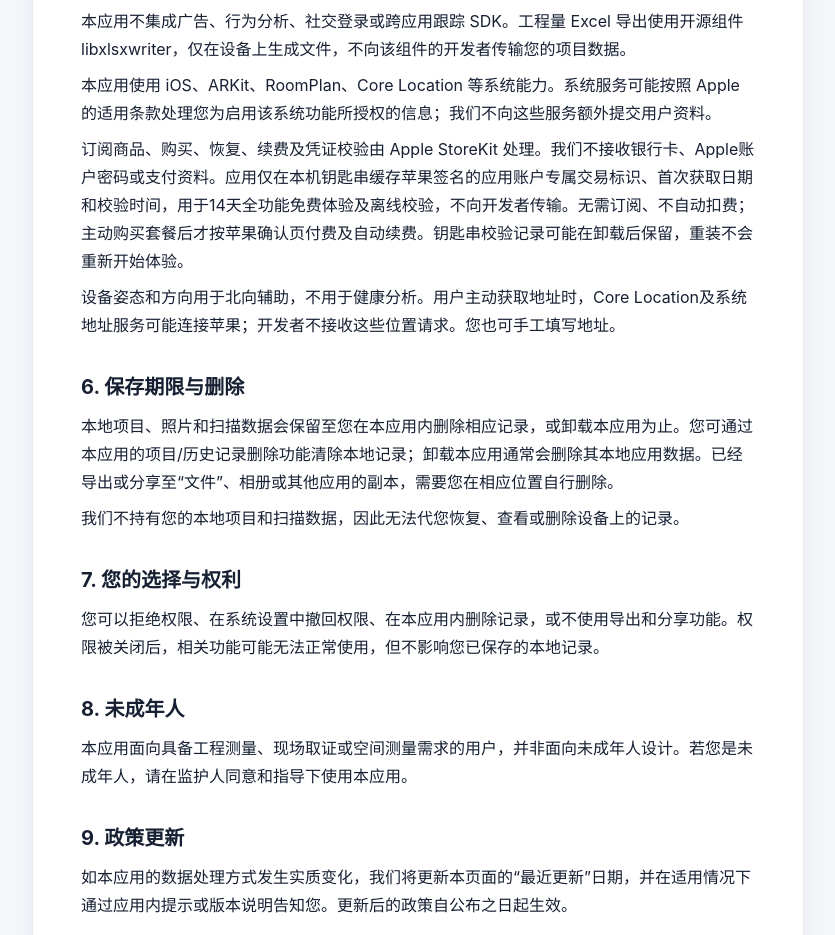
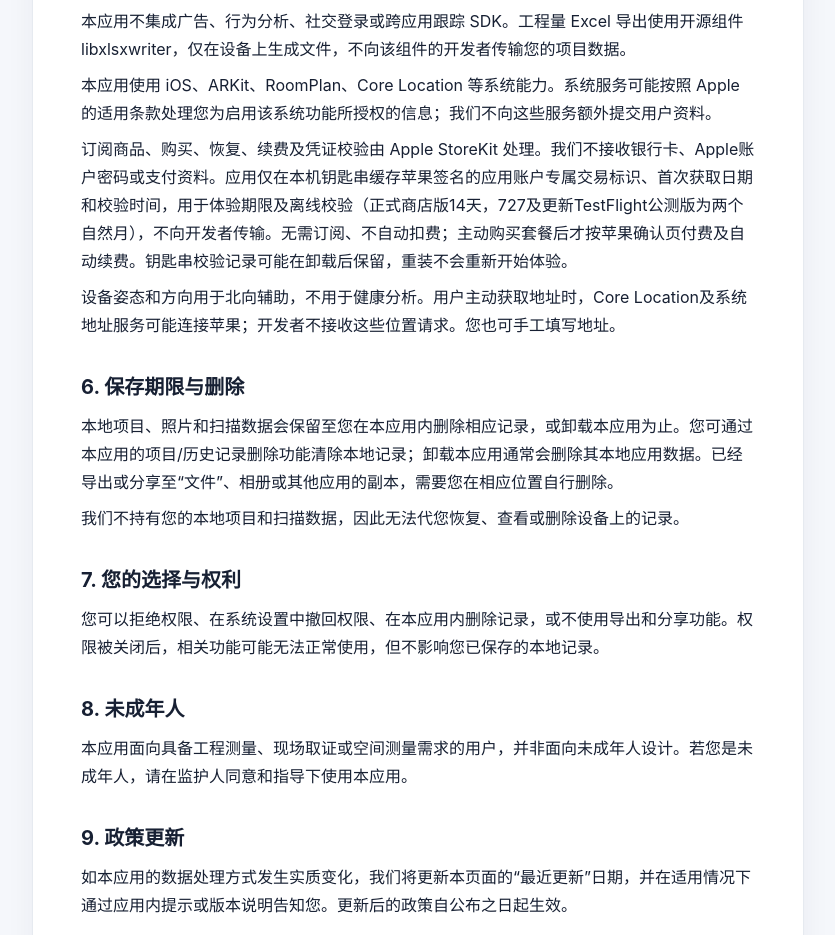
Before and after one commit to Ldeguo/engfastmeasure-privacy, a plain HTML site: page index.html in a window 1280 px wide. Shown: the part 1223-2158 px from the top of the page, without its empty margins (222-1057 px from the left). Drawn offline with Linux system fonts and the light colour scheme.

Commit message:
说明727公测两个月体验与正式版14天体验

```diff
--- a/index.html
+++ b/index.html
@@ -56,7 +56,7 @@
       <p>本应用不集成广告、行为分析、社交登录或跨应用跟踪 SDK。工程量 Excel 导出使用开源组件 libxlsxwriter，仅在设备上生成文件，不向该组件的开发者传输您的项目数据。</p>
       <p>本应用使用 iOS、ARKit、RoomPlan、Core Location 等系统能力。系统服务可能按照 Apple 的适用条款处理您为启用该系统功能所授权的信息；我们不向这些服务额外提交用户资料。</p>
 
-      <p>订阅商品、购买、恢复、续费及凭证校验由 Apple StoreKit 处理。我们不接收银行卡、Apple账户密码或支付资料。应用仅在本机钥匙串缓存苹果签名的应用账户专属交易标识、首次获取日期和校验时间，用于14天全功能免费体验及离线校验，不向开发者传输。无需订阅、不自动扣费；主动购买套餐后才按苹果确认页付费及自动续费。钥匙串校验记录可能在卸载后保留，重装不会重新开始体验。</p>
+      <p>订阅商品、购买、恢复、续费及凭证校验由 Apple StoreKit 处理。我们不接收银行卡、Apple账户密码或支付资料。应用仅在本机钥匙串缓存苹果签名的应用账户专属交易标识、首次获取日期和校验时间，用于体验期限及离线校验（正式商店版14天，727及更新TestFlight公测版为两个自然月），不向开发者传输。无需订阅、不自动扣费；主动购买套餐后才按苹果确认页付费及自动续费。钥匙串校验记录可能在卸载后保留，重装不会重新开始体验。</p>
       <p>设备姿态和方向用于北向辅助，不用于健康分析。用户主动获取地址时，Core Location及系统地址服务可能连接苹果；开发者不接收这些位置请求。您也可手工填写地址。</p>
       <h2>6. 保存期限与删除</h2>
       <p>本地项目、照片和扫描数据会保留至您在本应用内删除相应记录，或卸载本应用为止。您可通过本应用的项目/历史记录删除功能清除本地记录；卸载本应用通常会删除其本地应用数据。已经导出或分享至“文件”、相册或其他应用的副本，需要您在相应位置自行删除。</p>
```
